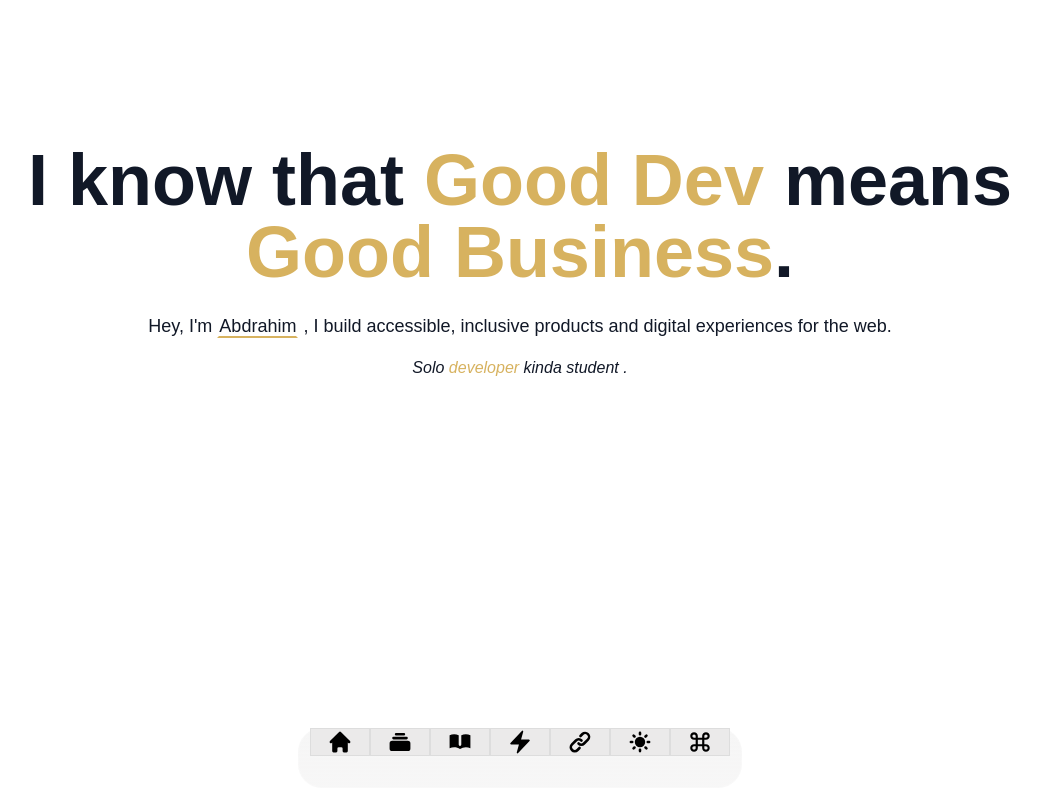
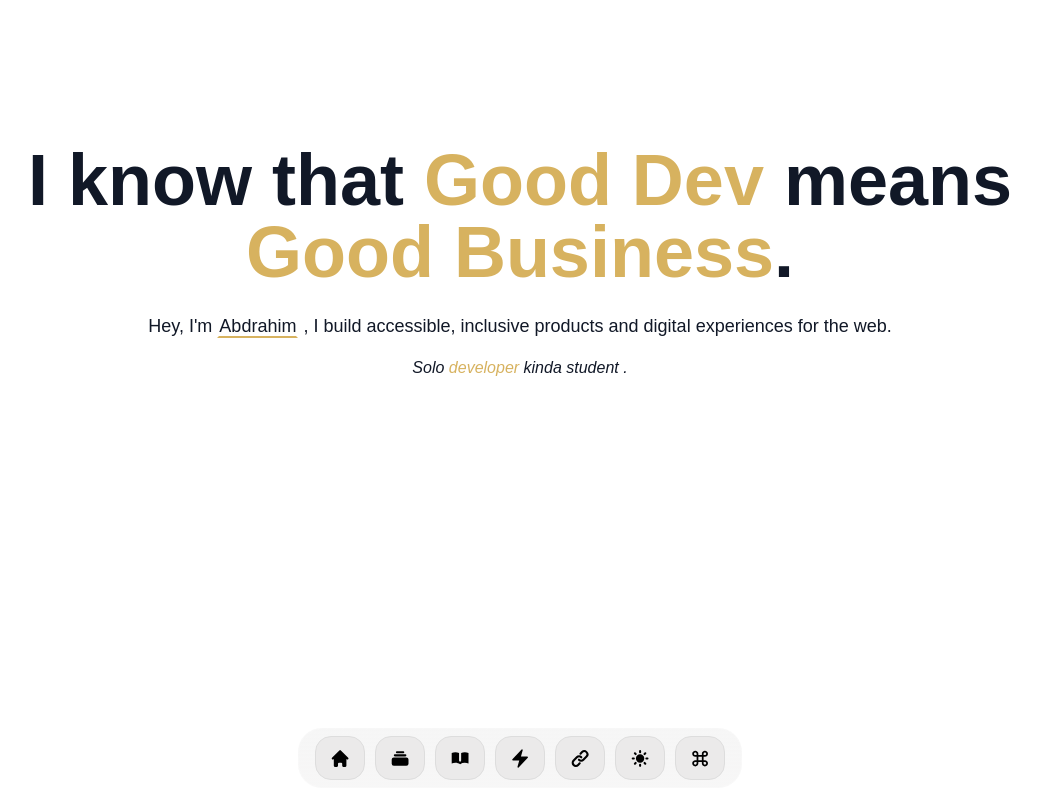
Before and after one commit to iabdrahim/portfolio, a Next.js app: page / in a window 1280 px wide. Shown: the whole page, without its empty margins (120-1160 px from the left). Built offline with nearby package versions, Linux system fonts and the light colour scheme; a web font is replaced by a local one.

Commit message:
fix a  bug

```diff
--- a/components/nav.tsx
+++ b/components/nav.tsx
@@ -154,7 +154,7 @@ let Btn = ({
       {...(click && { onClick: click })}
     >
       <Link className="" href={to} {...(to == "" && { ariaDisabled: true })}>
-        <div className={"img " + to == path ? "current" : ""}>
+        <div className="img">
           <div className="cube flex items-center justify-center dark:bg-[#202020] bg-[#ebeaea] border border-[#ddd] dark:border-[#222]">
             <Icon size={26} className="fill-black dark:fill-white" />
           </div>
```
